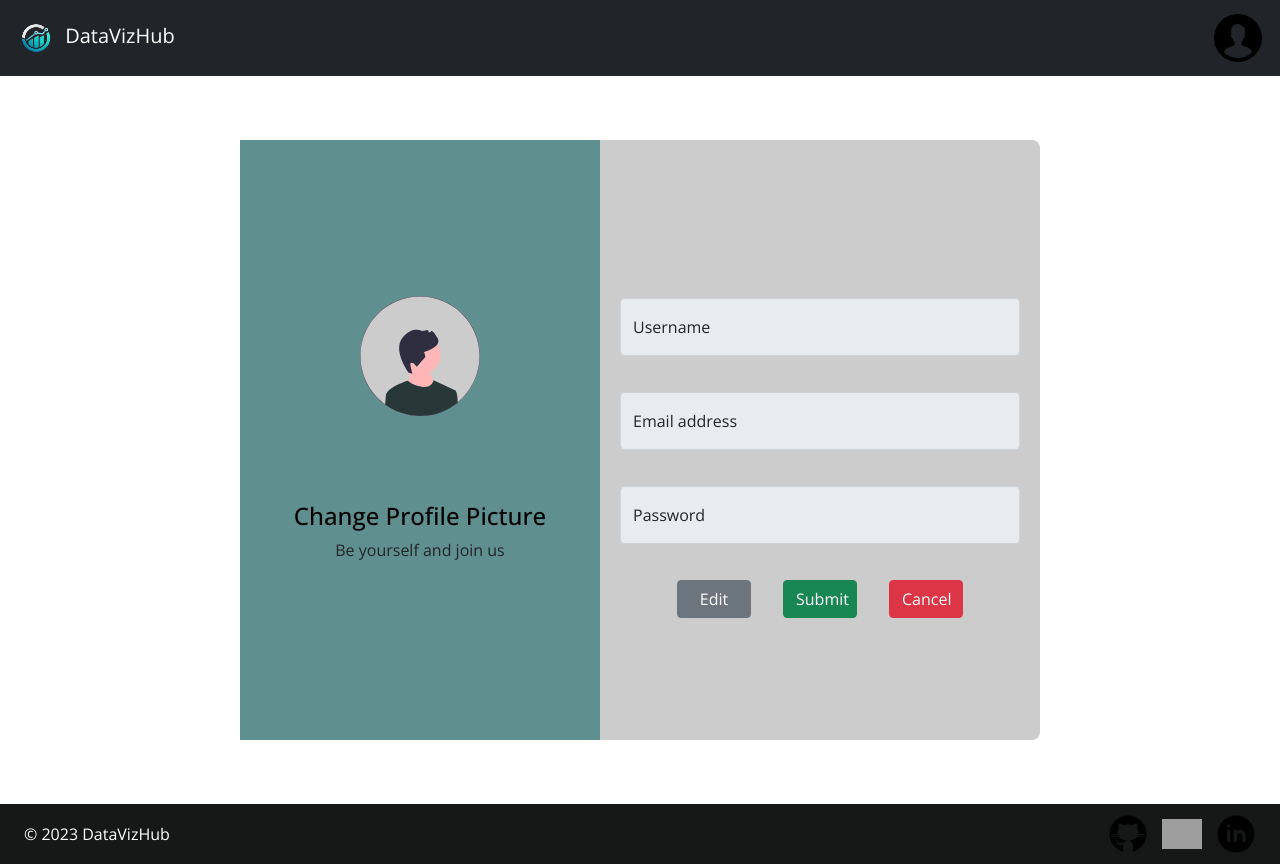
After one commit to badrbnh/Data_Visualizer, a Flask app: template web_flask/templates/profile.html in a window 1280 px wide. The commit adds this page. Run offline with Flask 3, Linux system fonts and the light colour scheme; the template is opened without the code that fills it: most values are stand-ins (such as "Sample title", 1, 10 or a date in 2020); form fields are guessed from the names that the template uses; data that the repository does not hold is empty; parts of the project's set-up code (start-up, migrations or seed data) failed here and were passed over; some libraries are stand-ins or nearby versions; grey boxes are pictures that could not be loaded.

Commit message:
making the edit profile page 0.0

```diff
--- a/api/v1/views/upload.py
+++ b/api/v1/views/upload.py
@@ -7,7 +7,8 @@ from werkzeug.utils import secure_filename
 from models.data import Data
 
 ALLOWED_EXTENSIONS = {'xls', 'xlsx', 'csv'}
-UPLOAD_FOLDER = '/home/ubuntu/Data_Visualizer/data/dr'
+UPLOAD_FOLDER = '/home/chikara/Programming/Projects/Data_Visualizer/data/dr'
+
 os.makedirs(UPLOAD_FOLDER, exist_ok=True)
 
 def allowed_file(filename):
--- /dev/null
+++ b/web_flask/static/scripts/profile.js
@@ -0,0 +1,37 @@
+function editProfile() {
+    const usernameInput = document.getElementById("floatingInput");
+    const usernameLabel = document.getElementById("username");
+    const floatingContainer = document.getElementById("floating-cont")
+    const userId = floatingContainer.getAttribute("userId");
+    const emailLabel = document.getElementById("email");
+    const passwordLabel = document.getElementById("password");
+    const floatingPassword = document.getElementById("floatingPassword")
+    const floatingEmail = document.getElementById("floatingEmail")
+
+    // Disable the form input
+    usernameInput.disabled = true;
+    floatingPassword.disabled = true;
+    floatingEmail.disabled = true;
+
+
+    const xhr = new XMLHttpRequest();
+    xhr.open("GET", `//localhost:5000/api/v1/users/${userId}`);
+    xhr.setRequestHeader("X-Requested-With", "XMLHttpRequest");
+
+
+    xhr.onload = function () {
+        if (xhr.status === 200) {
+            const response = JSON.parse(xhr.responseText);
+            // Set the label text to the retrieved username
+            usernameLabel.textContent = response.username;
+            emailLabel.textContent = response.email;
+            passwordLabel.textContent = "******"
+        }
+        else {
+            console.error("Upload failed. Error code: " + xhr.status);
+        }
+    };
+
+    xhr.send();
+}
+editProfile();
--- a/web_flask/static/styles/nav.css
+++ b/web_flask/static/styles/nav.css
@@ -14,6 +14,10 @@ header {
   cursor: pointer;
 }
 
+#navbarNav {
+  flex-grow: unset;
+  gap: 16px;
+}
 
 .sub-menu-wrap {
   position: absolute;
--- /dev/null
+++ b/web_flask/static/styles/profile.css
@@ -0,0 +1,76 @@
+.profile-cont {
+    padding: 64px 0;
+    display: flex;
+    align-items: center;
+    justify-content: center;
+}
+
+.edit-cont {
+    display: flex;
+    flex-direction: row;
+    width: 800px;
+    height: 600px;
+    background: #cccccc;
+    border-radius: 8px;
+}
+
+.edit-img {
+    display: flex;
+    flex-direction: column;
+    justify-content: center;
+    align-items: center;
+    background: #608f8f;
+    width: 360px;
+    height: 100%;
+}
+
+.profile-img {
+    background: #cccccc;
+    width: 120px;
+    height: 120px;
+    border-radius: 50%;
+    margin: 36px;
+}
+.profile-img img {
+    width: 120px;
+    height: 120px;
+}
+
+.img-label {
+    display: flex;
+    flex-direction: column;
+    justify-content: center;
+    align-items: center;
+    margin: 42px 0;
+}
+.img-label h3{
+    color: black;
+    font-size: 24px;
+    margin: 8px 0;
+}
+.edit-info {
+    display: flex;
+    flex-direction: column;
+    justify-content: center;
+    align-items: center;
+    width: 440px;
+    height: 100%;
+}
+
+.edit-info .form-floating {
+    width: 400px;
+    margin: 36px 0;
+}
+
+.edit-confirm {
+    width: 400px;
+    display: flex;
+    flex-direction: row;
+    align-items: center;
+    justify-content: center;
+    gap: 32px;
+}
+
+.edit-confirm .btn {
+    width: 74px;
+}
--- a/web_flask/templates/base.html
+++ b/web_flask/templates/base.html
@@ -29,12 +29,17 @@
     rel="stylesheet"
     href="{{ url_for('static', filename='styles/footer.css') }}?{{ cache_id }}"
   />
+      <link
+    rel="stylesheet"
+    href="{{ url_for('static', filename='styles/profile.css') }}?{{ cache_id }}"
+  />
     <link href="https://cdn.jsdelivr.net/npm/bootstrap@5.0.2/dist/css/bootstrap.min.css" rel="stylesheet" integrity="sha384-EVSTQN3/azprG1Anm3QDgpJLIm9Nao0Yz1ztcQTwFspd3yD65VohhpuuCOmLASjC" crossorigin="anonymous">
     <script src="https://cdn.jsdelivr.net/npm/bootstrap@5.0.2/dist/js/bootstrap.bundle.min.js" integrity="sha384-MrcW6ZMFYlzcLA8Nl+NtUVF0sA7MsXsP1UyJoMp4YLEuNSfAP+JcXn/tWtIaxVXM" crossorigin="anonymous"></script>
     <script src="https://code.jquery.com/jquery-3.2.1.min.js"></script>
     <script src="https://cdnjs.cloudflare.com/ajax/libs/jspdf/2.4.0/jspdf.umd.min.js"></script>
     <script type="text/javascript" src="https://www.gstatic.com/charts/loader.js"></script>
     <script type="text/javascript" src="../static/scripts/menu.js?{{ cache_id }}" defer></script>
+    <script type="text/javascript" src="../static/scripts/profile.js?{{ cache_id }}" defer></script>
   </head>
   <body>
     <header class="header">
@@ -79,7 +84,7 @@
               </div>
               <a href="#" class="sub-menu-link">
                 <img src="../static/resources/profileEditIcon.png" />
-                <p>Edit profile</p>
+                <a href="{{ url_for('edit') }}">Edit profile</a>
               </a>
               <a href="#" class="sub-menu-link">
                 <img src="../static/resources/settingsIcon.png" />
--- /dev/null
+++ b/web_flask/templates/profile.html
@@ -0,0 +1,39 @@
+{% extends "base.html" %}
+{% block content %}
+<div class="profile-cont">
+    <div class="edit-cont">
+        <div class="edit-img">
+            <div class="profile-img">
+                <img src="../static/resources/editProfile.svg" alt="profile image">
+            </div>
+            <div class="img-label">
+                <h3>Change Profile Picture</h3>
+                <p>Be yourself and join us</p>
+            </div>
+        </div>
+        <div class="edit-info">
+            <form action="" method="post" novalidate>
+                <div  class="form-floating mb-3" id="floating-cont" userId="{{ current_user.id }}">
+                    {{ form.hidden_tag() }}
+                    {{ form.username(type="Username", class="form-control", id="floatingInput", placeholder="username") }}
+                    <label for="floatingInput" id="username">Username</label>
+                </div>
+                <div class="form-floating mb-3">
+                    {{ form.email(class_="form-control", id="floatingEmail", placeholder="name@example.com") }}
+                    <label for="floatingEmail" id="email">Email address</label>
+                </div>
+                <div class="form-floating">
+                    {{ form.password(type="password", class="form-control", id="floatingPassword", placeholder="Password") }}
+                    <label for="floatingPassword" id="password">Password</label>
+                </div>
+                <div class="edit-confirm">
+                <button class="btn btn-secondary">Edit</button>
+                {{ form.submit(class="btn btn-success") }}
+                <button class="btn btn-danger">Cancel</button>
+                </div>
+            </form>
+        </div>
+    </div>
+</div>
+
+{% endblock %}
```
Also changed, not shown: models/profile.py (added, +9 -0 lines), web_flask/routes.py (+11 -1 lines), web_flask/templates/inside.html (+4 -4 lines), web_flask/static/resources/editProfile.svg (added).
